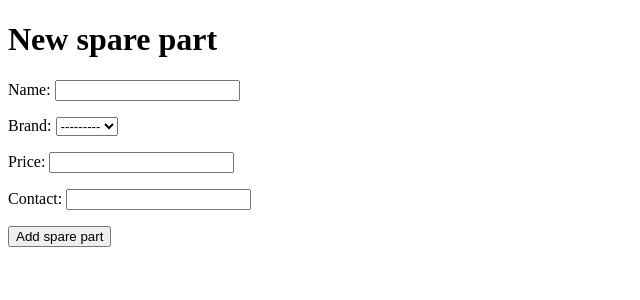
After one commit to lancelote/bike_store, a Django app: page /store/new/ in a window 1280 px wide. The commit adds this page. Shown: the top 300 px of the page, without its empty margins (0-640 px from the left). Run offline with Django 3.2, Linux system fonts and the light colour scheme; data that the repository does not hold is empty.

Commit message:
New spare part form

```diff
--- /dev/null
+++ b/bike_store/store/forms.py
@@ -0,0 +1,10 @@
+from django import forms
+
+from .models import SparePart
+
+
+class SparePartForm(forms.ModelForm):
+
+    class Meta:
+        model = SparePart
+        fields = ('name', 'brand', 'price', 'contact')
--- a/bike_store/store/models.py
+++ b/bike_store/store/models.py
@@ -1,4 +1,6 @@
-from django.core.urlresolvers import reverse
+from decimal import Decimal
+
+from django.core.validators import MinValueValidator
 from django.db import models
 
 
@@ -14,11 +16,9 @@ class SparePart(models.Model):
 
     name = models.CharField(max_length=100)
     brand = models.ForeignKey(Brand)
-    price = models.DecimalField(max_digits=5, decimal_places=2, blank=True)
+    price = models.DecimalField(max_digits=5, decimal_places=2, blank=True,
+                                validators=[MinValueValidator(Decimal('0.01'))])
     contact = models.CharField(max_length=100)
 
     def __str__(self):
         return self.name
-
-    def get_absolute_url(self):
-        return self.id
--- a/bike_store/store/templates/store/list.html
+++ b/bike_store/store/templates/store/list.html
@@ -4,6 +4,7 @@
 
 {% block content %}
     <h1>Awesome Bike Store</h1>
+    <hr>
     {% if not spare_parts %}
         <p>No spare parts available</p>
     {% else %}
@@ -14,4 +15,8 @@
         {% endfor %}
     {% endif %}
     {% include "store/pagination.html" with page=spare_parts %}
+    <hr>
+    <div>
+        <a href="/store/new/">Add new spare part...</a>
+    </div>
 {% endblock %}
--- /dev/null
+++ b/bike_store/store/templates/store/new.html
@@ -0,0 +1,12 @@
+{% extends "store/base.html" %}
+
+{% block title %}New spare part{% endblock %}
+
+{% block content %}
+    <h1>New spare part</h1>
+    <form action="." method="post" id="new-comment">
+        {% csrf_token %}
+        {{ spare_part_form.as_p }}
+        <p><input type="submit" value="Add spare part"></p>
+    </form>
+{% endblock %}
--- a/bike_store/store/urls.py
+++ b/bike_store/store/urls.py
@@ -7,4 +7,5 @@ urlpatterns = [
     url(r'^$', views.spare_part_list, name='spare_part_list'),
     url(r'^(?P<spare_part>\d+)/$', views.spare_part_detail, name='spare_part_detail'),
     url(r'^stats/$', views.statistics, views.statistics, name='statistics'),
+    url(r'^new/$', views.add_new, name='new'),
 ]
--- a/bike_store/store/views.py
+++ b/bike_store/store/views.py
@@ -1,6 +1,9 @@
+from django.core.urlresolvers import reverse
 from django.core.paginator import Paginator, PageNotAnInteger, EmptyPage
+from django.http import HttpResponseRedirect
 from django.shortcuts import get_object_or_404, render
 
+from .forms import SparePartForm
 from .models import SparePart
 
 
@@ -31,6 +34,20 @@ def spare_part_detail(request, spare_part):
     })
 
 
+def add_new(request):
+    if request.method == 'POST':
+        spare_part_form = SparePartForm(data=request.POST)
+        if spare_part_form.is_valid():
+            spare_part = spare_part_form.save()
+            return HttpResponseRedirect('/store/%s/' % spare_part.id)
+    else:
+        spare_part_form = SparePartForm()
+
+    return render(request, 'store/new.html', {
+        'spare_part_form': spare_part_form
+    })
+
+
 def statistics(request):
     """Статистика по популярным маркам"""
     pass
```
Also changed, not shown: bike_store/store/migrations/0002_auto_20160530_1311.py (added).
